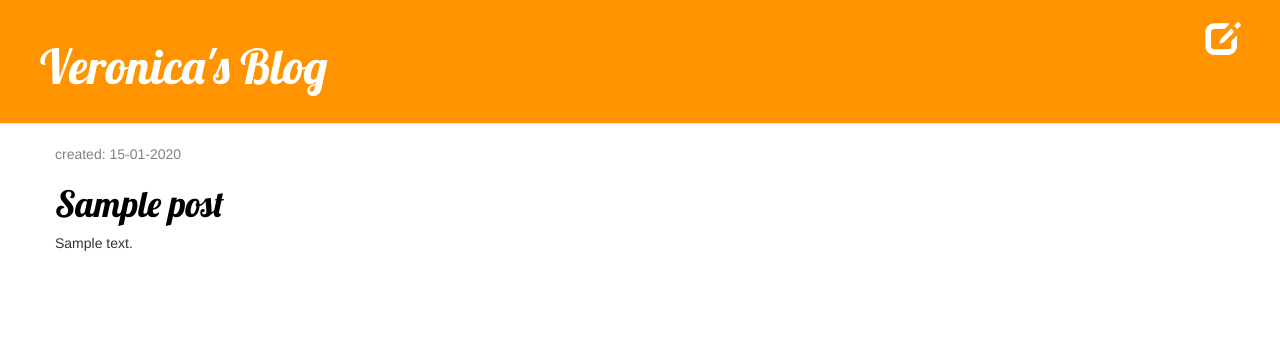
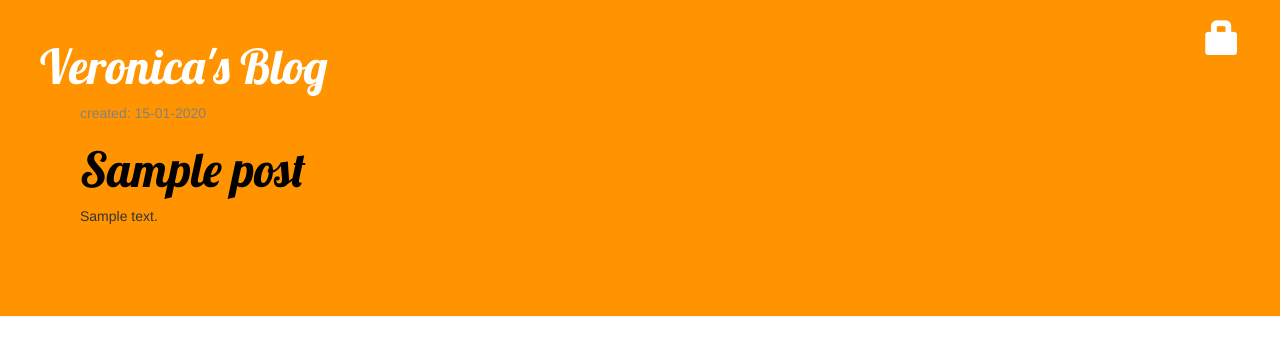
Before and after one commit to vzhz/django_blog, a Django app: template blog/templates/blog/post_draft_list.html in a window 1280 px wide. Shown: the top 356 px of the page. Run offline with Django 3.2, Linux system fonts and the light colour scheme; the template is opened without the code that fills it: most values are stand-ins (such as "Sample title", 1, 10 or a date in 2020); some libraries are stand-ins or nearby versions.

Commit message:
hide edit/add post buttons for users not logged in

```diff
--- a/blog/templates/blog/base.html
+++ b/blog/templates/blog/base.html
@@ -11,11 +11,12 @@
         <div class="page-header">
             {% if user.is_authenticated %}
                 <a href="{% url 'post_new' %}" class="top-menu"><span class="glyphicon glyphicon-plus"></span></a>
+                <a href="{% url 'post_draft_list' %}" class="top-menu"><span class="glyphicon glyphicon-edit"></span></a>
+                {% else %}
+                <a href="{% url 'login' %}" class="top-menu"><span class="glyphicon glyphicon-lock"></span></a>
             {% endif %}
-            <a href="{% url 'post_draft_list' %}" class="top-menu"><span class="glyphicon glyphicon-edit"></span></a>
-            <h1><a href="/">Veronica's Blog</a></h1>
-        </div>
-        <div class="content container">
+            <h1><a href="{% url 'blog.views.post_list' %}">Veronica's Blog</a></h1>
+        <div class="content">
             <div class="row">
                 <div class="col-md-8">
                 {% block content %}
```
